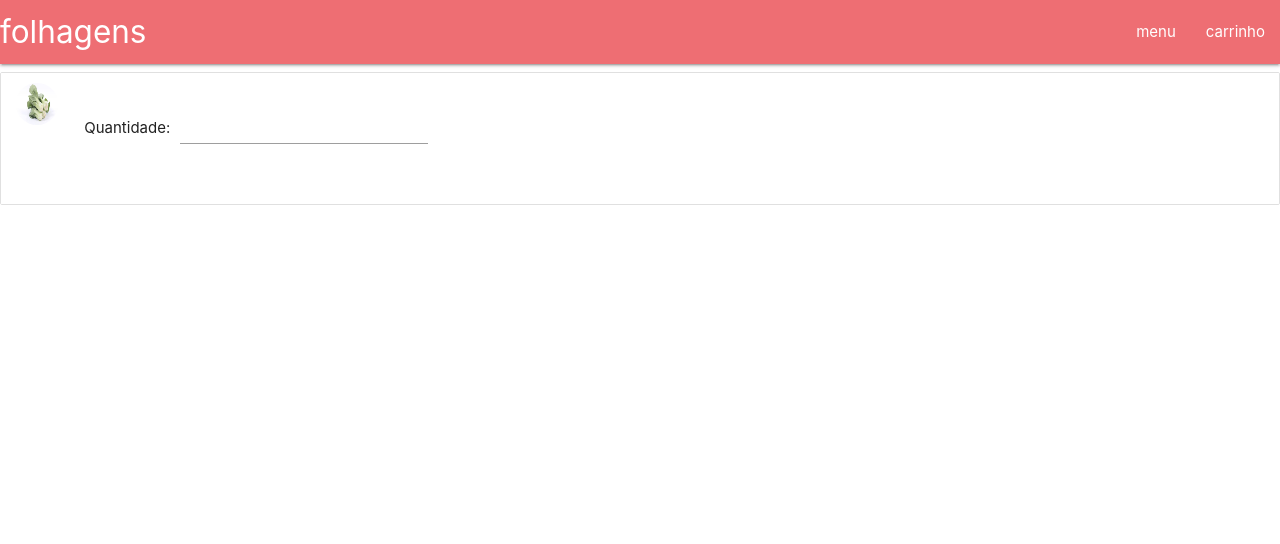
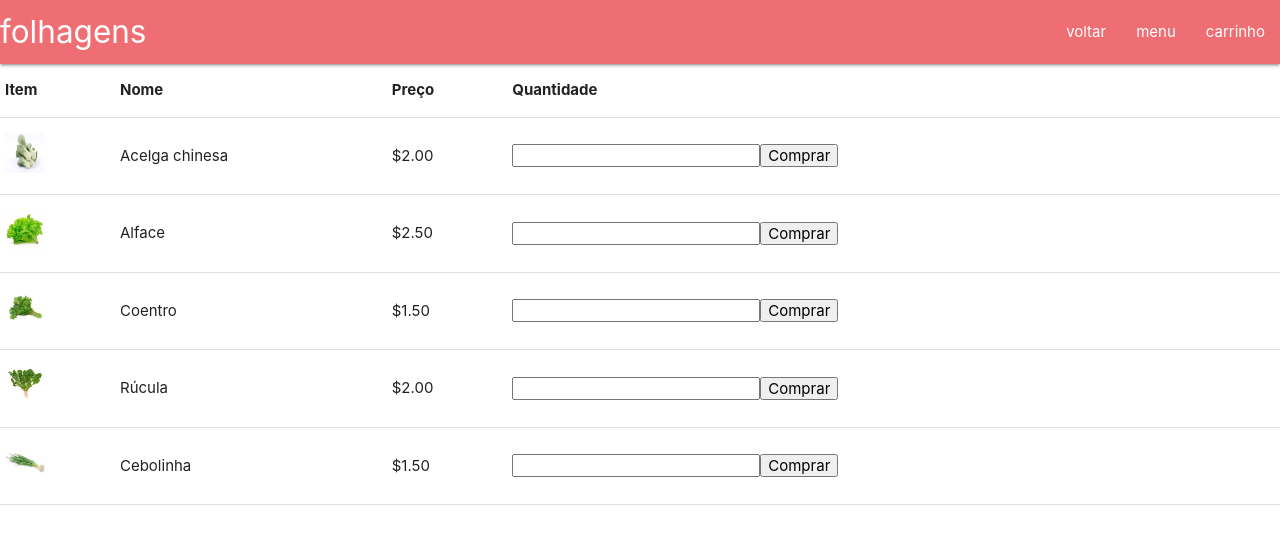
Before and after one commit to izadora-oliveira/projetophp, a PHP site: page /folhagens.php in a window 1280 px wide. Shown: the top 544 px of the page. Run offline with PHP 8.4, Linux system fonts and the light colour scheme; the visitor is signed in with stand-in values (Sample User, id 1).

Commit message:
Update folhagens.php

```diff
--- a/folhagens.php
+++ b/folhagens.php
@@ -15,25 +15,55 @@
     <div class="nav-wrapper">
       <a href="#" class="brand-logo">folhagens </a>
       <ul id="nav-mobile" class="right hide-on-med-and-down">
+        <li><a href="javascript:history.back()">voltar</a></li>
         <li><a href="index.php">menu</a></li>
         <li><a href="carrinho.php">carrinho</a></li>
       </ul>
 
     </div>
   </nav>
-  <ul class="collection">
-    <li class="collection-item avatar">
-      <img src="imagensdoprojeto\acelgachinesa.jpg" alt="" class="circle">
-      <div class="row">
-        <div class="col s12">
-          Quantidade:
-          <div class="input-field inline">
-            <input id="email_inline" type="email" class="validate">
-          </div>
-        </div>
-      </div>
-      </p>
-    </li>
-  </ul>
+  <table>
+        <thead>
+          <tr>
+              <th>Item</th>
+              <th>Nome</th>
+              <th>Preço</th>
+              <th>Quantidade</th>
+          </tr>
+        </thead>
+
+        <tbody>
+          <tr>
+            <td><img src="imagensdoprojeto\acelgachinesa.jpg" width="40" height="40"></td>
+            <td>Acelga chinesa</td>
+            <td>$2.00</td>
+            <td><input name="produto" type="int"><button>Comprar</button></td>
+          </tr>
+          <tr>
+            <td><img src="imagensdoprojeto\alface.png" width="40" height="40"></td>
+            <td>Alface</td>
+            <td>$2.50</td>
+            <td><input name="produto" type="int"><button>Comprar</button></td>
+          </tr>
+          <tr>
+            <td><img src="imagensdoprojeto\coentro.jpg" width="40" height="40"></td>
+            <td>Coentro</td>
+            <td>$1.50</td>
+            <td><input name="produto" type="int"><button>Comprar</button></td>
+          </tr>
+          <tr>
+            <td><img src="imagensdoprojeto\rucula.png" width="40" height="40"></td>
+            <td>Rúcula</td>
+            <td>$2.00</td>
+            <td><input name="produto" type="int"><button>Comprar</button></td>
+          </tr>
+          <tr>
+            <td><img src="imagensdoprojeto\cebolinha.jpg" width="40" height="40"></td>
+            <td>Cebolinha</td>
+            <td>$1.50</td>
+            <td><input name="produto" type="int"><button>Comprar</button></td>
+          </tr>
+        </tbody>
+      </table>
 </body>
 </html>
```
